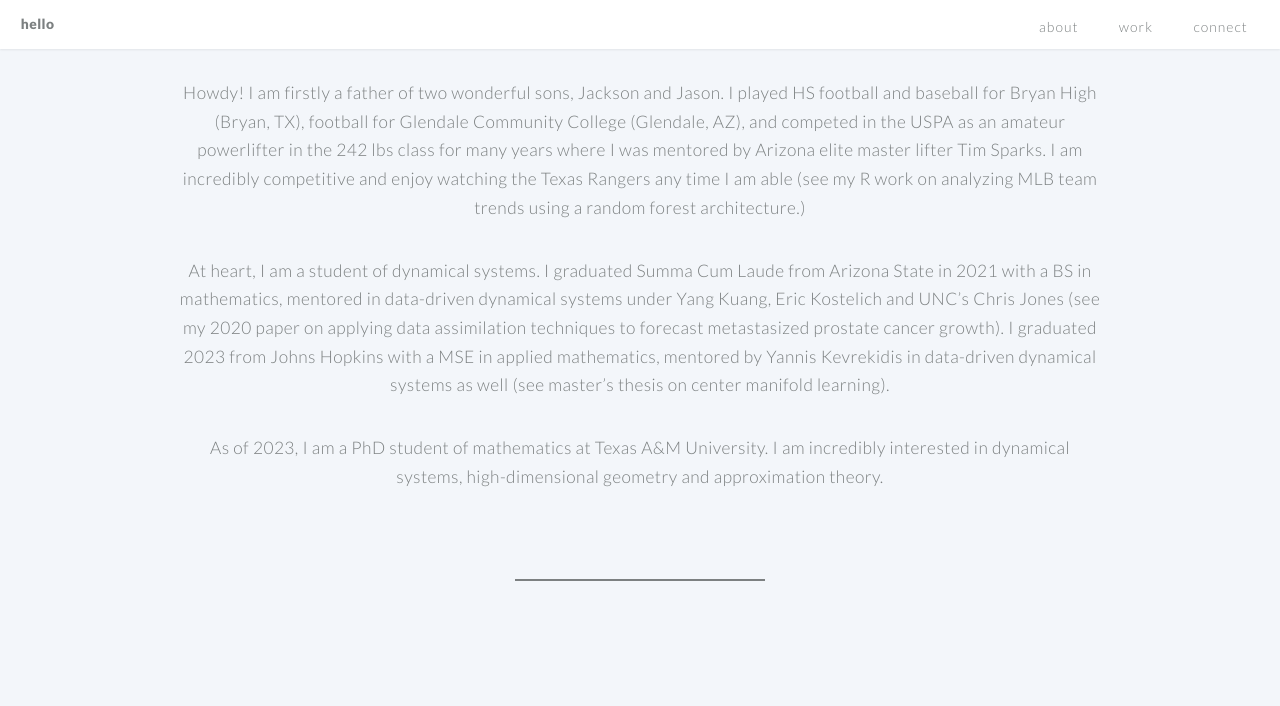
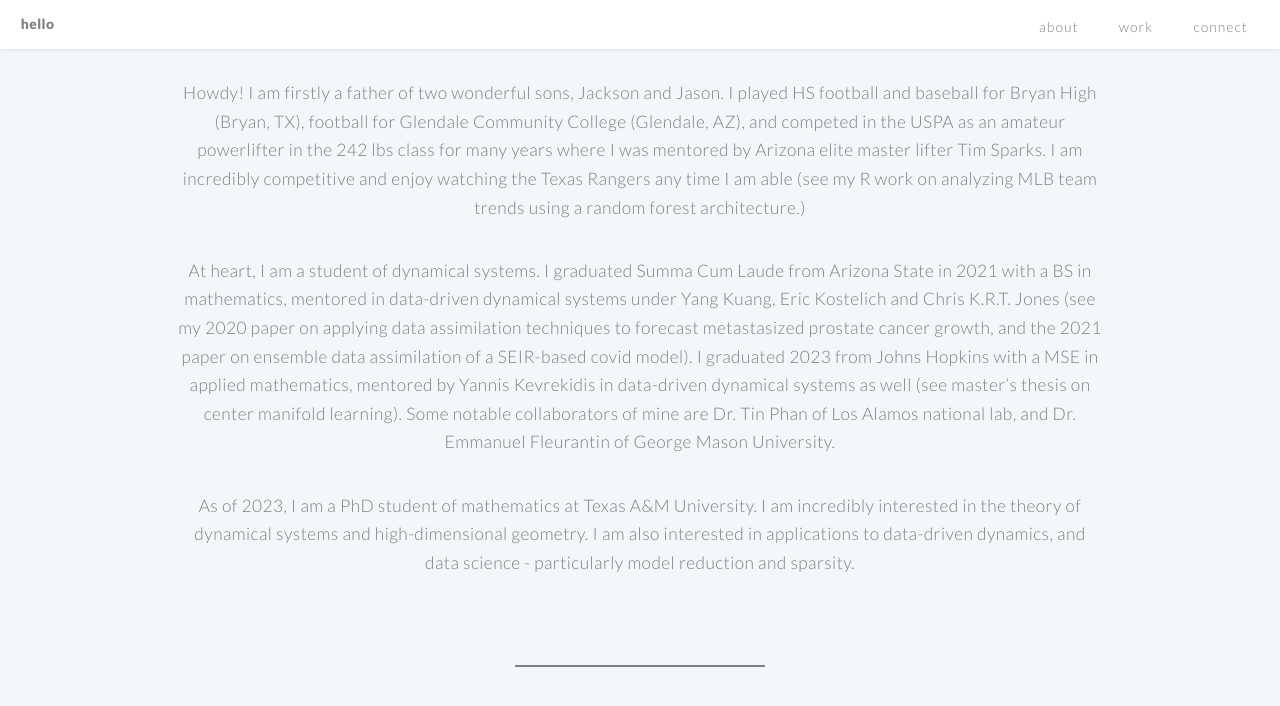
Before and after one commit to jben33/jben33.github.io, a Jekyll site: the page built from index.md, in a window 1280 px wide and 900 px high, scrolled down 790 px. Shown: the top 706 px of the window. Built offline with Jekyll 4.4.1, drawn with Linux system fonts in a browser that asks for light colours.

Commit message:
Update index.md

```diff
--- a/index.md
+++ b/index.md
@@ -43,6 +43,6 @@ cta_button_label: contact # the label on the button
 [//]: # (write a bit about yourself here)
 Howdy! I am firstly a father of two wonderful sons, Jackson and Jason. I played HS football and baseball for Bryan High (Bryan, TX), football for Glendale Community College (Glendale, AZ), and competed in the USPA as an amateur powerlifter in the 242 lbs class for many years where I was mentored by Arizona elite master lifter Tim Sparks. I am incredibly competitive and enjoy watching the Texas Rangers any time I am able (see my R work on analyzing MLB team trends using a random forest architecture.)
 
-At heart, I am a student of dynamical systems. I graduated Summa Cum Laude from Arizona State in 2021 with a BS in mathematics, mentored in data-driven dynamical systems under Yang Kuang, Eric Kostelich and UNC's Chris Jones (see my 2020 paper on applying data assimilation techniques to forecast metastasized prostate cancer growth). I graduated 2023 from Johns Hopkins with a MSE in applied mathematics, mentored by Yannis Kevrekidis in data-driven dynamical systems as well (see master's thesis on center manifold learning).
+At heart, I am a student of dynamical systems. I graduated Summa Cum Laude from Arizona State in 2021 with a BS in mathematics, mentored in data-driven dynamical systems under Yang Kuang, Eric Kostelich and Chris K.R.T. Jones (see my 2020 paper on applying data assimilation techniques to forecast metastasized prostate cancer growth, and the 2021 paper on ensemble data assimilation of a SEIR-based covid model). I graduated 2023 from Johns Hopkins with a MSE in applied mathematics, mentored by Yannis Kevrekidis in data-driven dynamical systems as well (see master's thesis on center manifold learning). Some notable collaborators of mine are Dr. Tin Phan of Los Alamos national lab, and Dr. Emmanuel Fleurantin of George Mason University.
 
-As of 2023, I am  a PhD student of mathematics at Texas A&M University. I am incredibly interested in dynamical systems, high-dimensional geometry and approximation theory.
+As of 2023, I am  a PhD student of mathematics at Texas A&M University. I am incredibly interested in the theory of dynamical systems and high-dimensional geometry. I am also interested in applications to data-driven dynamics, and data science - particularly model reduction and sparsity.
```
